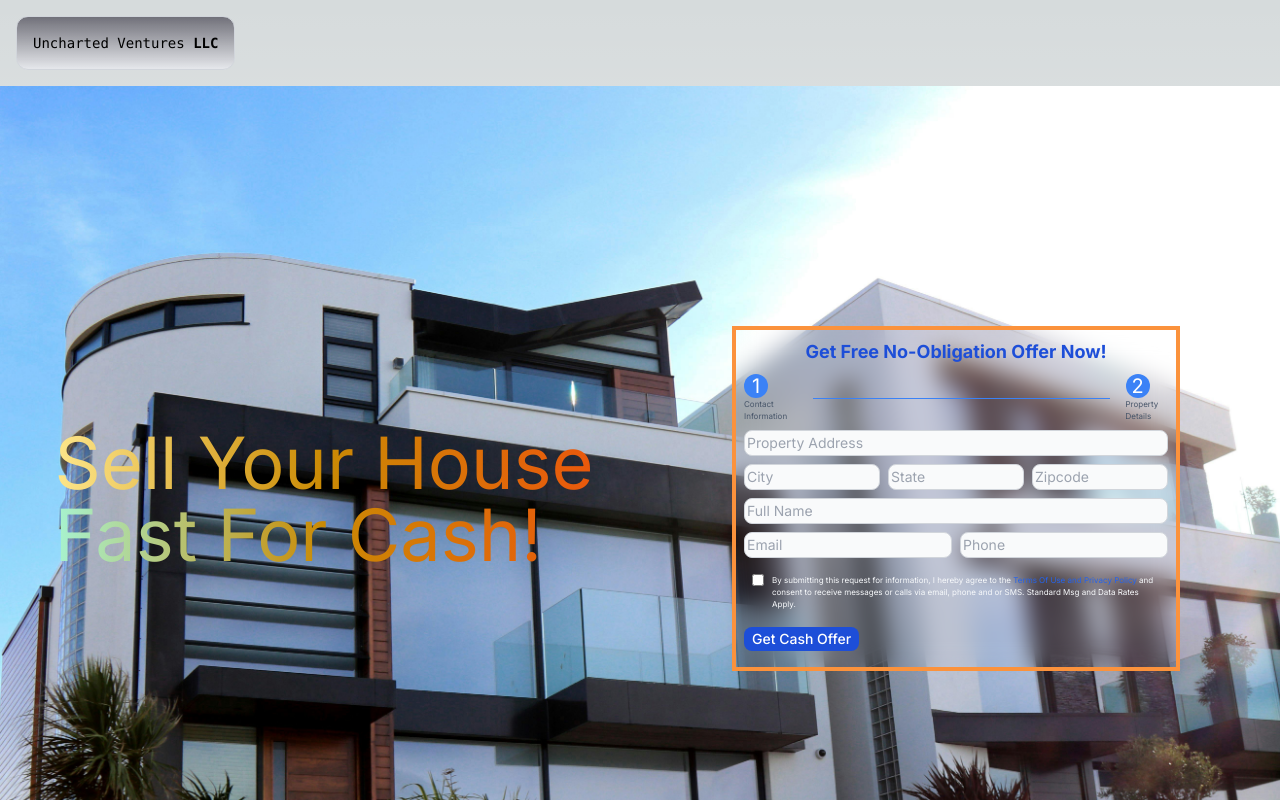
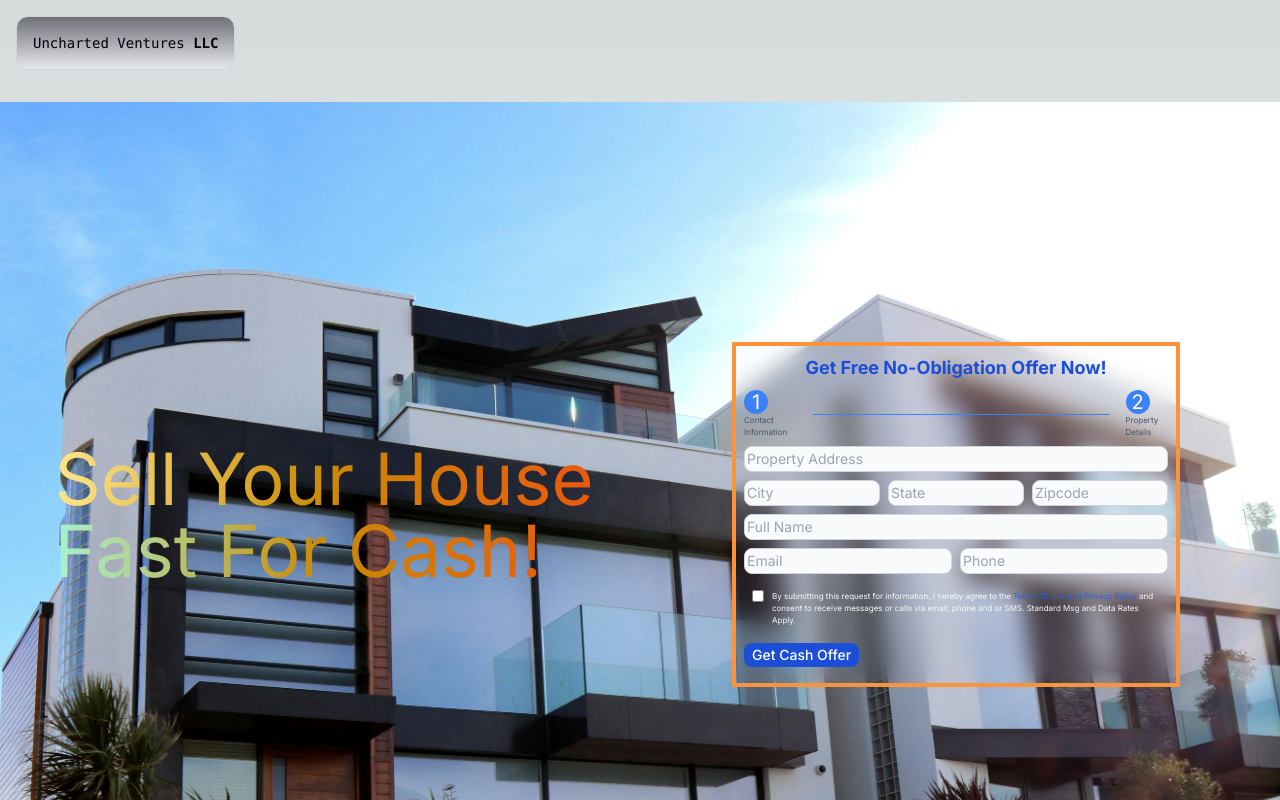
Before and after one commit to ainoyatov/uncharted-ventures, a Next.js app: page / in a window 1280 px wide. Shown: the top 800 px of the page. Built offline with nearby package versions, Linux system fonts and the light colour scheme.

Commit message:
title padding fixed

```diff
--- a/app/page.tsx
+++ b/app/page.tsx
@@ -4,7 +4,7 @@ import ContactForm from '@/components/contact-forms/contactForm'
 export default function Home() {
   return (
     <main className="flex min-h-screen flex-col items-center justify-between py-24 md:p-0 p-4">
-      <div className="z-10 w-full px-4 items-center justify-between font-mono text-sm lg:flex pt-4 ">
+      <div className="z-10 w-full  items-center justify-between font-mono text-sm lg:flex 4xl:justify-center p-4">
         <p className="fixed lg:mb-4 left-0 top-0 flex w-full justify-center border-b border-gray-300 bg-gradient-to-b from-zinc-500 p-4 backdrop-blur-2xl dark:border-neutral-800 dark:bg-zinc-800/30 dark:from-inherit lg:static lg:w-auto  lg:rounded-xl lg:border lg:bg-gray-200 lg:p-4 lg:dark:bg-zinc-800/30">
           Uncharted Ventures&nbsp;
           <code className="font-mono font-bold">LLC</code>
@@ -16,7 +16,7 @@ export default function Home() {
           className="relative dark:drop-shadow-[0_0_0.3rem_#ffffff70] dark:invert"
           src="/modern-condo.jpeg"
           alt="Next.js Logo"
-          width={2000}
+          width={3480}
           height={100}
           priority
         />
--- a/tailwind.config.ts
+++ b/tailwind.config.ts
@@ -13,6 +13,7 @@ const config: Config = {
       'xs': '475px',
       'ml': '900px',
       '3xl': '1537px',
+      '4xl': '3481px',
       ...defaultTheme.screens,
     },
     extend: {
```
